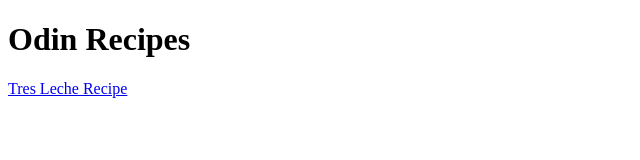
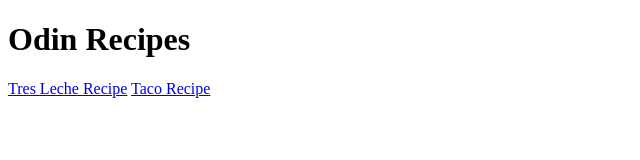
Before and after one commit to blakedoescoding/odin-recipes, a plain HTML site: page index.html in a window 1280 px wide. Shown: the whole page, without its empty margins (0-640 px from the left). Drawn offline with Linux system fonts and the light colour scheme.

Commit message:
added index.html link i think

```diff
--- a/index.html
+++ b/index.html
@@ -7,5 +7,6 @@
     <body>
         <h1>Odin Recipes</h1>
         <a href="../odin-recipes/recipes/tresleche.html">Tres Leche Recipe</a>
+        <a href="../odin-recipes/recipes/taco.html">Taco Recipe</a>
     </body>
 </html>
```
